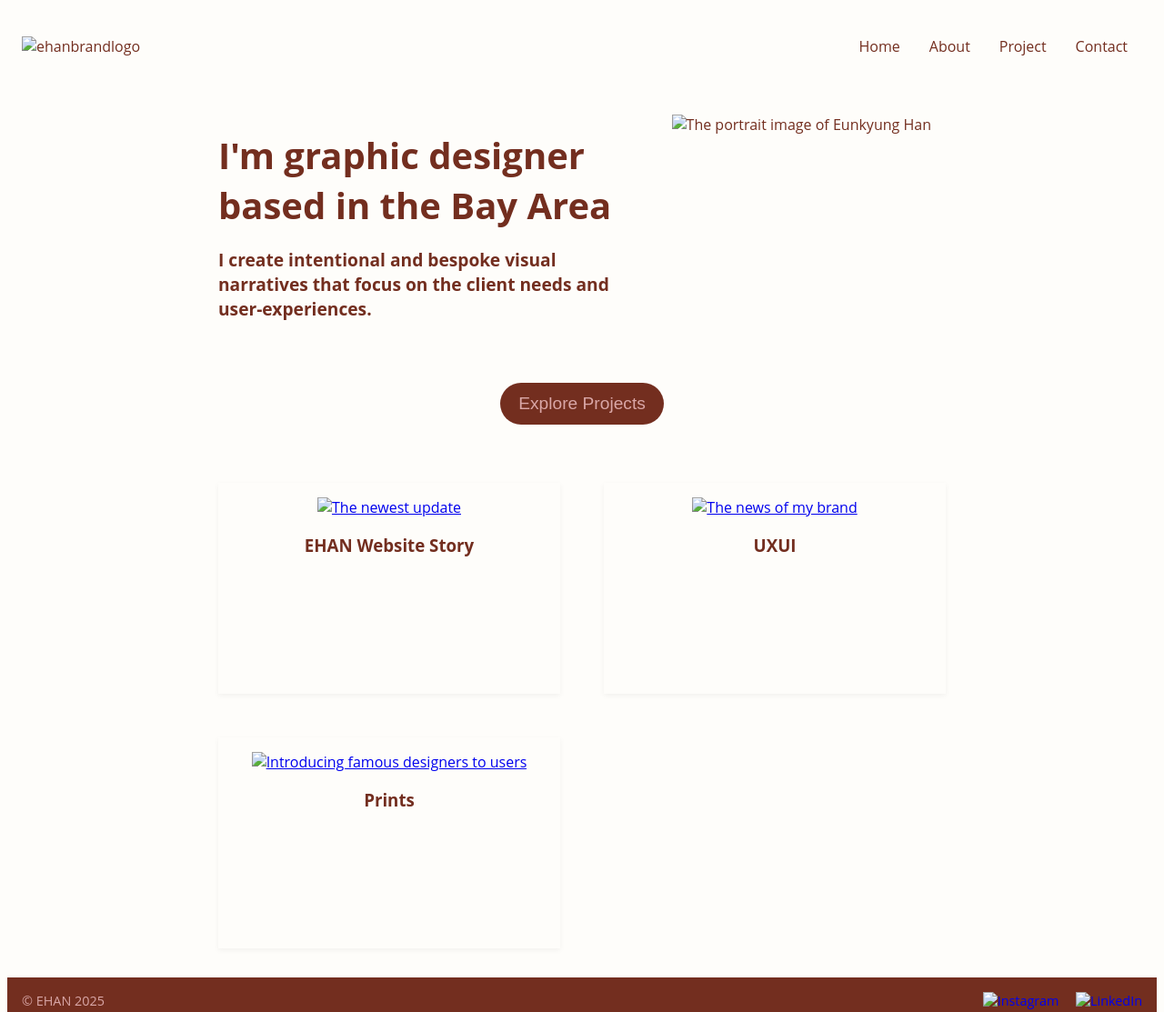
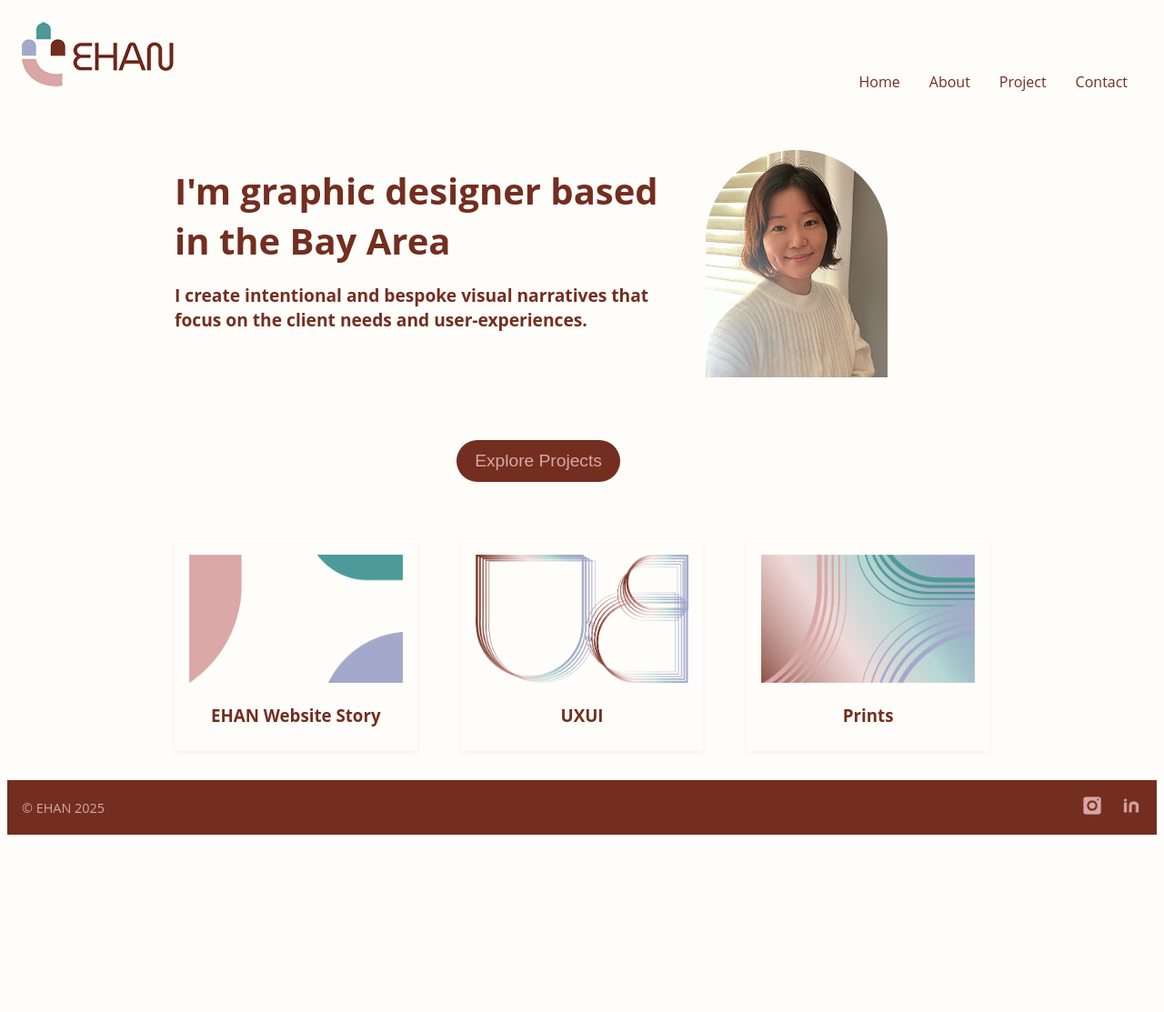
Before and after one commit to bennettdcsm/DGME167_FALL2K25, a plain HTML site: page index.html in a window 1280 px wide. Shown: the top 1113 px of the page at 91% size. After the commit the page ends 926 px from the top, so only its background shows below. Drawn offline with Linux system fonts and the light colour scheme.

Commit message:
Update image paths in index.html

```diff
--- a/index.html
+++ b/index.html
@@ -5,7 +5,7 @@
   <meta charset="UTF-8" />
   <meta name="viewport" content="width=device-width, initial-scale=1.0" />
   <title>EHAN Homepage</title>
-  <link rel="icon" href="images/favi.png" type="logo image" />
+  <link rel="icon" href="image/favi.png" type="logo image" />
   <link rel="stylesheet" href="style.css">
 </head>
 
@@ -15,7 +15,7 @@
   <!-- Header Section -->
   <header>
     <div class="logo">
-      <img src="images/logo_simple.png" alt="ehanbrandlogo" />
+      <img src="image/logo_simple.png" alt="ehanbrandlogo" />
     </div>
     <div>
       <ul class="nav-links">
@@ -37,7 +37,7 @@
           </h3>
         </div>
         <div class="portrait">
-          <img src="images/me.png" alt="The portrait image of Eunkyung Han" />
+          <img src="image/me.png" alt="The portrait image of Eunkyung Han" />
         </div>
         <div class="button-choice">
           <a href="project_1.html"><button>Explore Projects</button></a>
@@ -45,15 +45,15 @@
       </section>
       <section class="projects">
         <div class="project">
-          <a href="brandstory.html"><img src="images/heroBG.png" alt="The newest update" /></a>
+          <a href="brandstory.html"><img src="image/heroBG.png" alt="The newest update" /></a>
           <h3>EHAN Website Story</h3>
         </div>
         <div class="project">
-          <a href="project_1.html"><img src="images/heroBG1.png" alt="The news of my brand" /></a>
+          <a href="project_1.html"><img src="image/heroBG1.png" alt="The news of my brand" /></a>
           <h3>UXUI</h3>
         </div>
         <div class="project">
-          <a href="project_2.html"><img src="images/heroBG2.png" alt="Introducing famous designers to users" /></a>
+          <a href="project_2.html"><img src="image/heroBG2.png" alt="Introducing famous designers to users" /></a>
           <h3>Prints</h3>
         </div>
       </section>
@@ -64,8 +64,8 @@
   <footer>
     <div class>&copy; EHAN 2025</div>
     <div class="social-icons">
-      <a href="https://www.instagram.com/ehandesignstudio"><img src="images/icon_insta.png" alt="Instagram" /></a>
-      <a href="http://linkedin.com/in/eunkyung-han-60b575226"><img src="images/icon_linkedin.png" alt="LinkedIn" /></a>
+      <a href="https://www.instagram.com/ehandesignstudio"><img src="image/icon_insta.png" alt="Instagram" /></a>
+      <a href="http://linkedin.com/in/eunkyung-han-60b575226"><img src="image/icon_linkedin.png" alt="LinkedIn" /></a>
     </div>
   </footer>
 </body>
```
